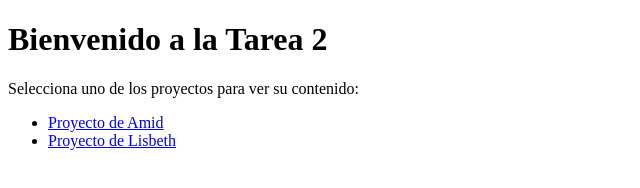
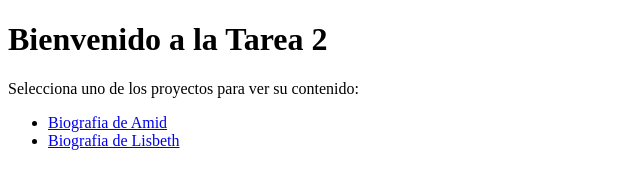
Before and after one commit to amdramirez/Tarea-2-Ing-Web, a plain HTML site: page index.html in a window 1280 px wide. Shown: the full height of the page, 0-640 px from the left. Drawn offline with Linux system fonts and the light colour scheme.

Commit message:
Update index.html

```diff
--- a/index.html
+++ b/index.html
@@ -3,7 +3,7 @@
 <head>
     <meta charset="UTF-8">
     <meta name="viewport" content="width=device-width, initial-scale=1.0">
-    <title>Proyectos de Tarea 2</title>
+    <title>Tarea 2 Repaso de HTML</title>
 </head>
 <body>
 
@@ -11,10 +11,10 @@
     <p>Selecciona uno de los proyectos para ver su contenido:</p>
     <ul>
         <li>
-            <a href="Tarea 2 Amid/mainiw2.html">Proyecto de Amid</a>
+            <a href="Tarea 2 Amid/mainiw2.html">Biografia de Amid</a>
         </li>
         <li>
-            <a href="Tarea 2 Lisbeth/mainiw2.html">Proyecto de Lisbeth</a>
+            <a href="Tarea 2 Lisbeth/mainiw2.html">Biografia de Lisbeth</a>
         </li>
     </ul>
 
```
